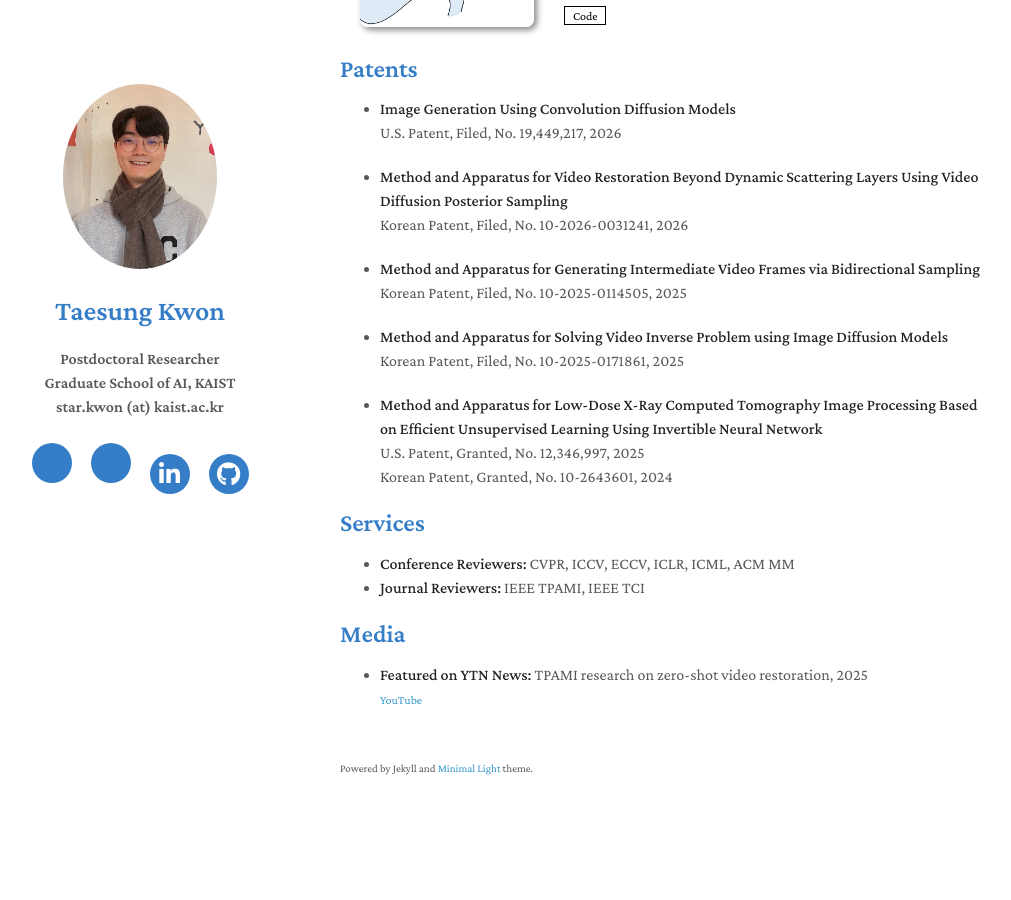
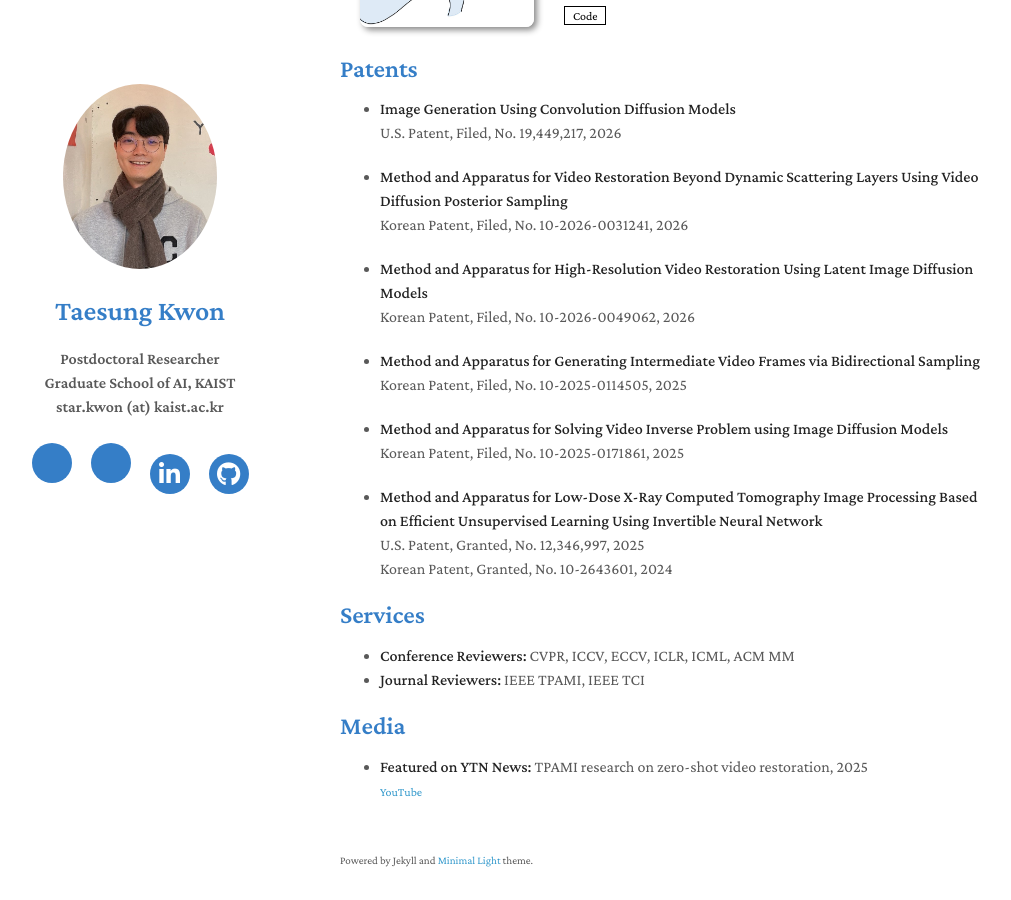
Before and after one commit to star-kwon/star-kwon.github.io, a Jekyll site: the page built from index.md, in a window 1280 px wide and 900 px high, scrolled down 2448 px. Shown: the whole window, without its empty margins (130-1141 px from the left). Built offline with Jekyll 4.4.1, drawn with Linux system fonts in a browser that asks for light colours; nearby versions of some CDN libraries; comment, search, counter and statistics services are not loaded; a style sheet for code colours, icons or effects is not loaded; our own code applies the rules of GitHub Pages for plain Markdown files; before the commit the page ends 3297 px from its top, so only the background shows below that.

Commit message:
Update Patents

```diff
--- a/index.md
+++ b/index.md
@@ -260,6 +260,10 @@ Off-the-Shelf Video Diffusion Models</a></div>
   <br>
   Korean Patent, Filed, No. 10-2026-0031241, 2026
 
+- **Method and Apparatus for High-Resolution Video Restoration Using Latent Image Diffusion Models**
+  <br>
+  Korean Patent, Filed, No. 10-2026-0049062, 2026
+
 - **Method and Apparatus for Generating Intermediate Video Frames via Bidirectional Sampling**
   <br>
   Korean Patent, Filed, No. 10-2025-0114505, 2025
```
